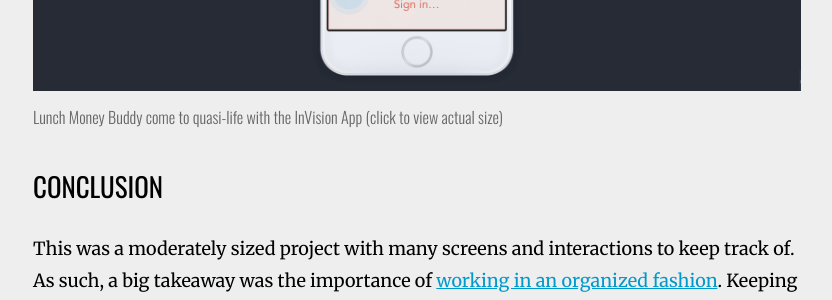
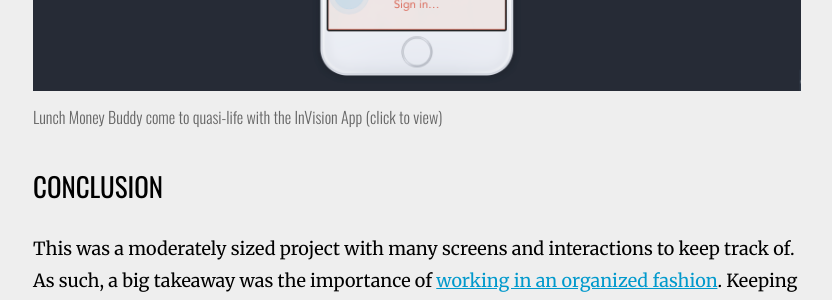
Before and after one commit to drewtodd/drewtodd.github.io, a Jekyll site: the page built from portfolio/lunch-money-buddy/index.md, in a window 1280 px wide and 900 px high, scrolled down 7977 px. Shown: the part 155-455 px from the top of the window, without its empty margins (223-1055 px from the left). Built offline with Jekyll 4.4.1, drawn with Linux system fonts in a browser that asks for light colours; nearby versions of some CDN libraries; comment, search, counter and statistics services are not loaded.

Commit message:
copy edit

```diff
--- a/portfolio/lunch-money-buddy/index.md
+++ b/portfolio/lunch-money-buddy/index.md
@@ -248,8 +248,8 @@
 
 You can [check out the prototype of this application][3] on InVision, where you’ll also find a guided tour with notes and further app details.
 
-<a href="/img/lmb/intro-screen.png" target="_blank" class="noline"><img src="/img/lmb/intro-screen.png" class="floatcenter" />
-*Lunch Money Buddy come to quasi-life with the InVision App (click to view actual size)*</a>
+<a href="https://invis.io/ZC7O5YTY5" target="_blank" class="noline"><img src="/img/lmb/intro-screen.png" class="floatcenter" />
+*Lunch Money Buddy come to quasi-life with the InVision App (click to view)*</a>
 
 ## Conclusion
 <!-- Lessons learned go here -->
```
Also changed, not shown: 1 other file.
